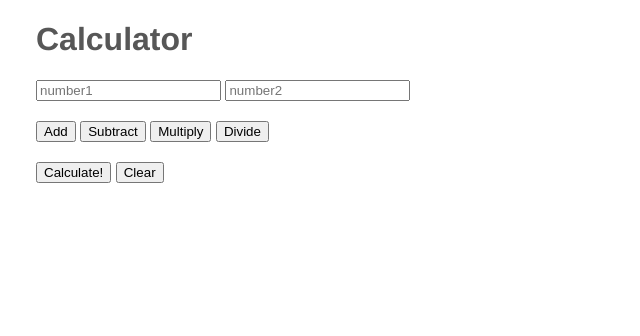
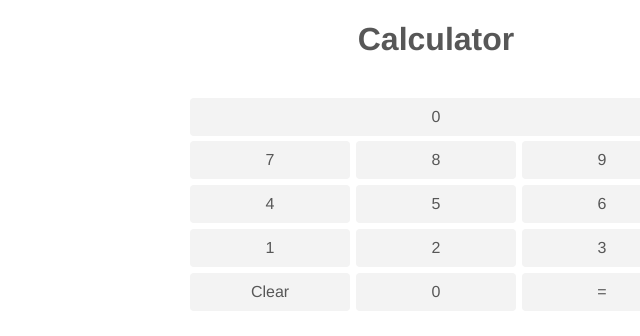
Before and after one commit to sjfortin/weekend-challenge-2, a website: page public/index.html in a window 1280 px wide. Shown: the whole page, without its empty margins (204-844 px from the left). Drawn offline with Linux system fonts and the light colour scheme.

Commit message:
Setting up html and css for hard mode

```diff
--- a/public/index.html
+++ b/public/index.html
@@ -9,7 +9,7 @@
 </head>
 
 <body>
-    <div class="container">
+    <!-- <div class="container">
         <h1>Calculator</h1>
         <div class="row">
             <input type="number" placeholder="number1" id="numberOne">
@@ -28,7 +28,34 @@
             <button id="clearButton">Clear</button>
         </div>
         <div class="row">
+            <h1>Result</h1>
             <div id="result"></div>
+        </div>
+    </div> -->
+    <h1>Calculator</h1>
+    <div class="calculator">
+        <div class="row">
+            <div id="output">0</div>
+        </div>
+        <div class="row">
+            <div class="square" data-value="7">7</div>
+            <div class="square" data-value="8">8</div>
+            <div class="square" data-value="9">9</div>
+        </div>
+        <div class="row">
+            <div class="square" data-value="4">4</div>
+            <div class="square" data-value="5">5</div>
+            <div class="square" data-value="6">6</div>
+        </div>
+        <div class="row">
+            <div class="square" data-value="1">1</div>
+            <div class="square" data-value="2">2</div>
+            <div class="square" data-value="3">3</div>
+        </div>
+        <div class="row">
+            <div class="square" id="clear">Clear</div>
+            <div class="square" data-value="0">0</div>
+            <div class="square" id="equals">=</div>
         </div>
     </div>
 </body>
--- a/public/styles.css
+++ b/public/styles.css
@@ -5,15 +5,62 @@ body {
     margin: 0;
 }
 
-.container {
+/* .container {
     width: 800px;
     margin: 0 auto;
+    text-align: center;
 }
 
-.row {
+ .row {
     margin: 20px 0;
 }
 
 .active-operator {
-    background: red;
+    background: #202020;
+    color: #fff;
+}  */
+
+.calculator {
+    width: 492px;
+    margin: 40px auto;
 }
+
+.row {
+    margin: 5px 0;
+    clear: both;
+}
+
+#output {
+    background: #f3f3f3;
+    border-radius: 4px;
+    text-align: center;
+    padding: 10px;
+    box-sizing: border-box;
+}
+
+.square {
+    margin: 0 6px 6px 0;
+    width: 160px;
+    padding: 10px;
+    border-radius: 4px;
+    background: #f3f3f3;
+    float: left;
+    text-align: center;
+    box-sizing: border-box;
+    cursor: pointer;
+    -webkit-transition: .25s all;
+    -moz-transition: .25s all;
+    transition: .25s all;
+}
+
+.square:hover {
+    background: #e3e3e3;
+}
+
+.square:last-child {
+    margin-right: 0;
+}
+
+h1 {
+    text-align: center;
+}
```
